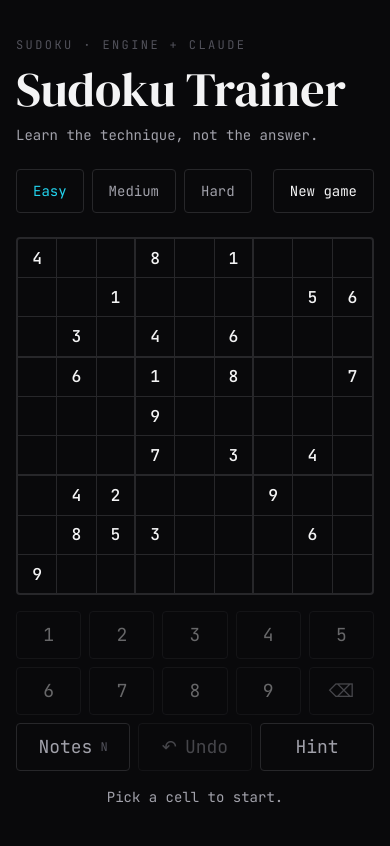
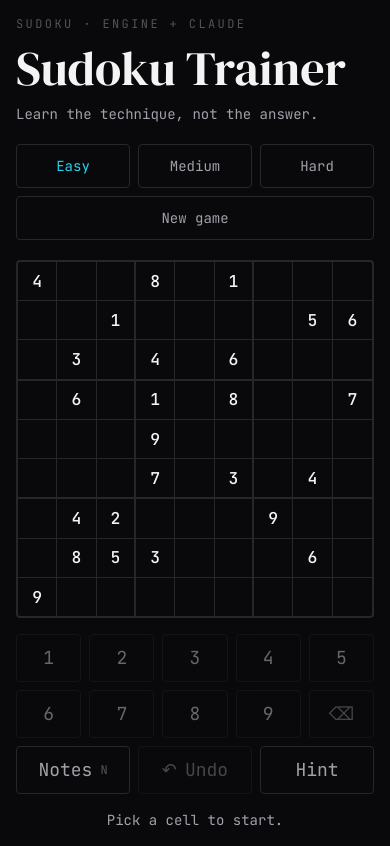
Before and after one commit to PauMGDev/SudokuTrainer, a Next.js app in the folder apps/web/: page / in a window 390 px wide. Built offline with nearby package versions, Linux system fonts and the light colour scheme.

Commit message:
style(web): tighten the mobile layout

```diff
--- a/apps/web/src/app/page.tsx
+++ b/apps/web/src/app/page.tsx
@@ -46,7 +46,14 @@ export default async function Page(props: PageProps<'/'>) {
   const href = (level: Difficulty): string => `/?difficulty=${level}&seed=${seed + 1}`;
 
   return (
-    <main className="mx-auto flex min-h-dvh w-full max-w-lg flex-col justify-center gap-6 p-4">
+    // `justify-center-safe`, no `justify-center`: en un móvil la partida entera
+    // no cabe en la pantalla, y centrar un contenido más alto que el hueco
+    // recorta por arriba y deja lo cortado fuera del alcance del scroll.
+    // El padding inferior respeta la barra de gestos de iOS.
+    <main
+      className="mx-auto flex min-h-dvh w-full max-w-lg flex-col justify-center-safe gap-5 p-4
+        pb-[max(1rem,env(safe-area-inset-bottom))] sm:gap-6"
+    >
       {/* Mismo patrón que el portfolio: label mono en versalitas, título serif
           grande, subtítulo mono apagado. */}
       <header className="flex flex-col gap-3">
@@ -57,18 +64,22 @@ export default async function Page(props: PageProps<'/'>) {
         <p className="font-mono text-sm text-ink-muted">{copy.app.tagline}</p>
       </header>
 
-      <nav aria-label={copy.game.difficultyLabel} className="flex flex-wrap gap-2">
+      {/* En móvil, los tres niveles se reparten la fila y "New game" ocupa la
+          suya: con `flex-wrap` y `ml-auto` quedaba descolgado a media línea. */}
+      <nav aria-label={copy.game.difficultyLabel} className="flex flex-wrap items-center gap-2">
         {DIFFICULTIES.map((level) => (
           <Link
             key={level}
             href={href(level)}
             aria-current={level === difficulty ? 'page' : undefined}
-            className={`${LINK} ${level === difficulty ? 'border-accent text-accent' : 'text-ink-muted'}`}
+            className={`${LINK} flex-1 sm:flex-none ${
+              level === difficulty ? 'border-accent text-accent' : 'text-ink-muted'
+            }`}
           >
             {copy.game.difficulty[level]}
           </Link>
         ))}
-        <Link href={href(difficulty)} className={`${LINK} ml-auto`}>
+        <Link href={href(difficulty)} className={`${LINK} w-full text-ink-muted sm:ml-auto sm:w-auto`}>
           {copy.game.newGame}
         </Link>
       </nav>
```
